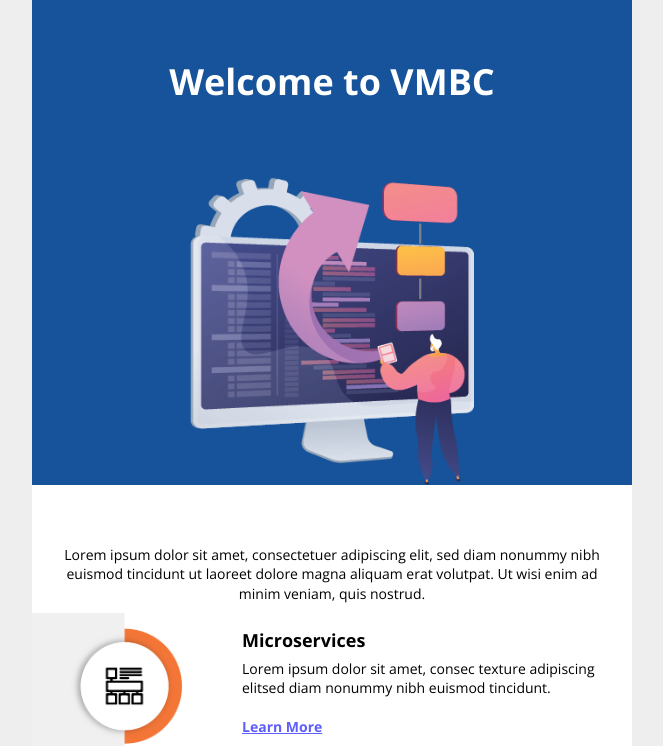
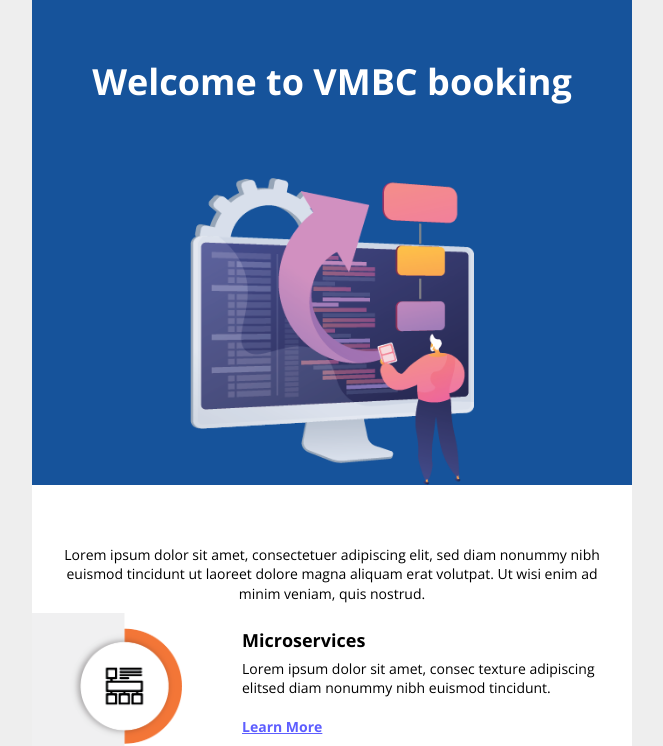
Before and after one commit to vmbcarabbacan/backendApi, a website: page src/views/index.html in a window 1280 px wide. Shown: the part 73-819 px from the top of the page, without its empty margins (308-971 px from the left). Drawn offline with nearby package versions, Linux system fonts and the light colour scheme.

Commit message:
configure CICD test

```diff
--- a/src/views/index.html
+++ b/src/views/index.html
@@ -174,7 +174,7 @@ table, td { color: #000000; } #u_body a { color: #0000ee; text-decoration: under
       <td class="v-container-padding-padding" style="overflow-wrap:break-word;word-break:break-word;padding:60px 30px 10px;font-family:'Open Sans',sans-serif;" align="left">
 
   <div class="v-text-align v-line-height" style="color: #ffffff; line-height: 140%; text-align: center; word-wrap: break-word;">
-    <p style="font-size: 14px; line-height: 140%;"><span style="font-size: 36px; line-height: 50.4px;"><strong>Welcome to VMBC</strong></span></p>
+    <p style="font-size: 14px; line-height: 140%;"><span style="font-size: 36px; line-height: 50.4px;"><strong>Welcome to VMBC booking</strong></span></p>
   </div>
 
       </td>
```
Also changed, not shown: .github/workflows/deploy.yml, 1 other file.
